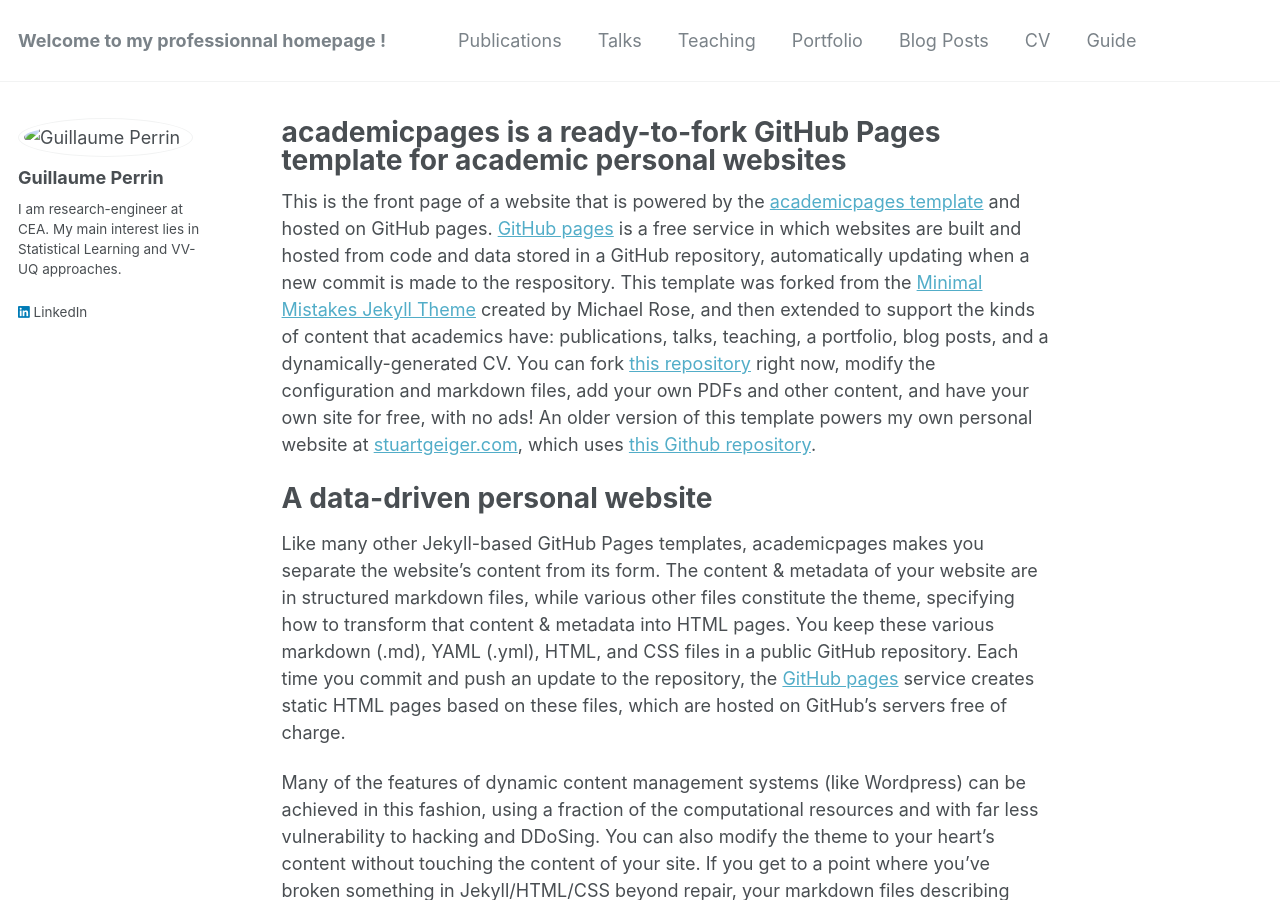
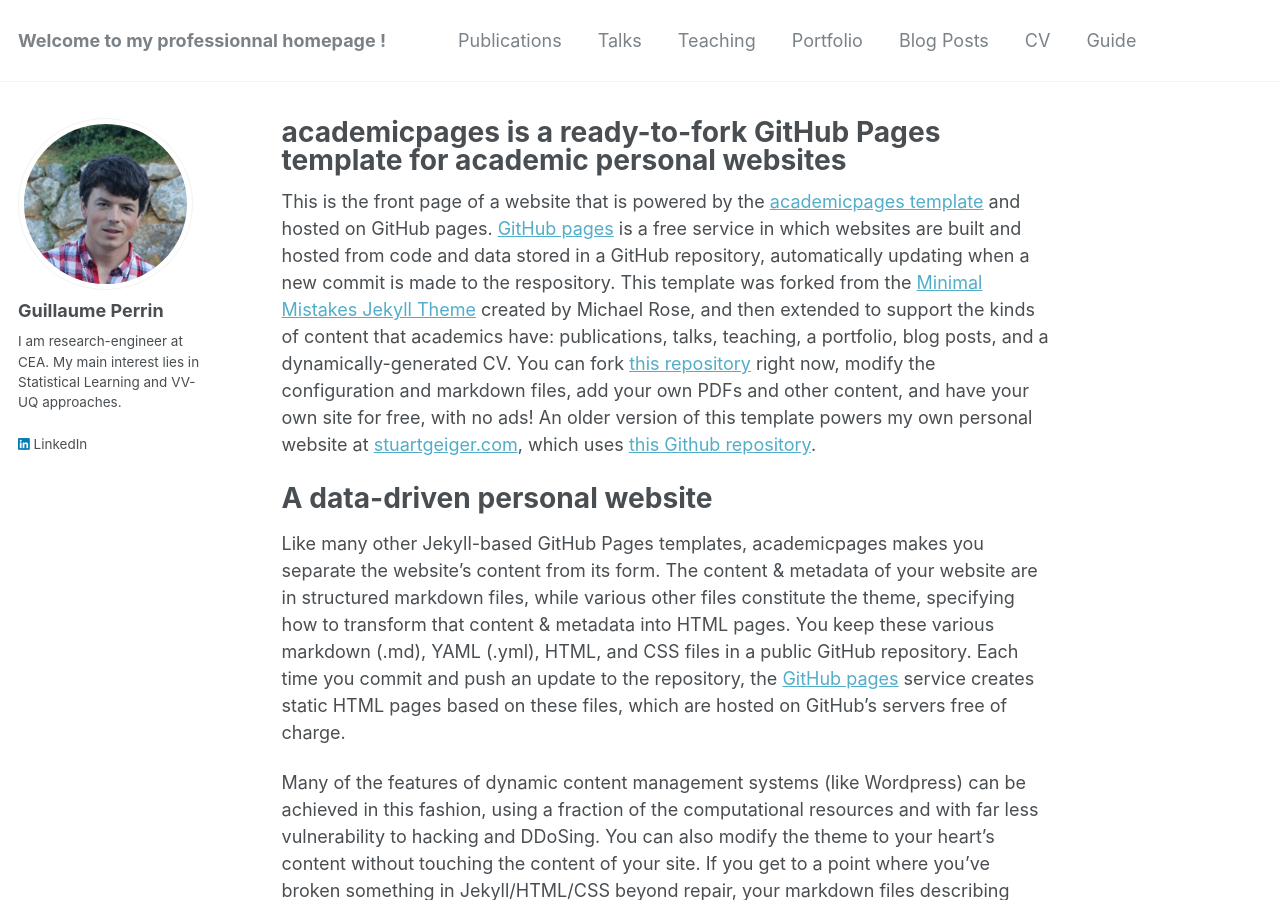
Before and after one commit to guillaumeperrin/guillaumeperrin.github.io, a Jekyll site: the page built from _pages/about.md, in a window 1280 px wide and 900 px high. Built offline with Jekyll 4.4.1, drawn with Linux system fonts in a browser that asks for light colours.

Commit message:
Update _config.yml

```diff
--- a/_config.yml
+++ b/_config.yml
@@ -81,7 +81,7 @@ analytics:
 # Site Author
 author:
   name             : "Guillaume Perrin"
-  avatar           : "/Users/perring/Documents/GitHub/guillaumeperrin.github.io/images/profile.png"
+  avatar           : "profile.png"
   bio              : "I am research-engineer at CEA. My main interest lies in Statistical Learning and VV-UQ approaches."
 #  location         : "Location"
 #  employer         :
```
